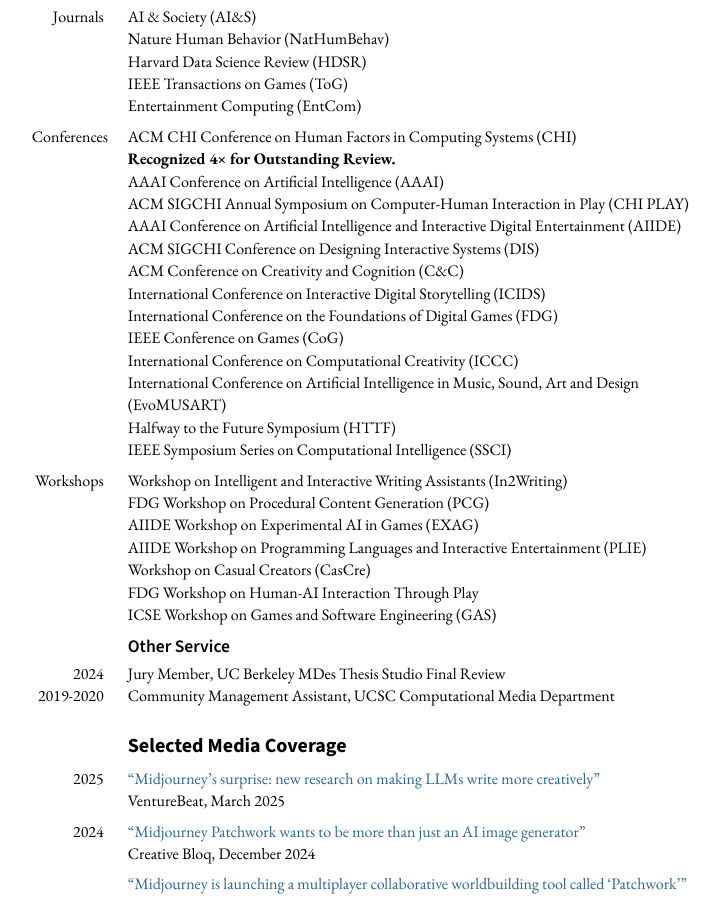
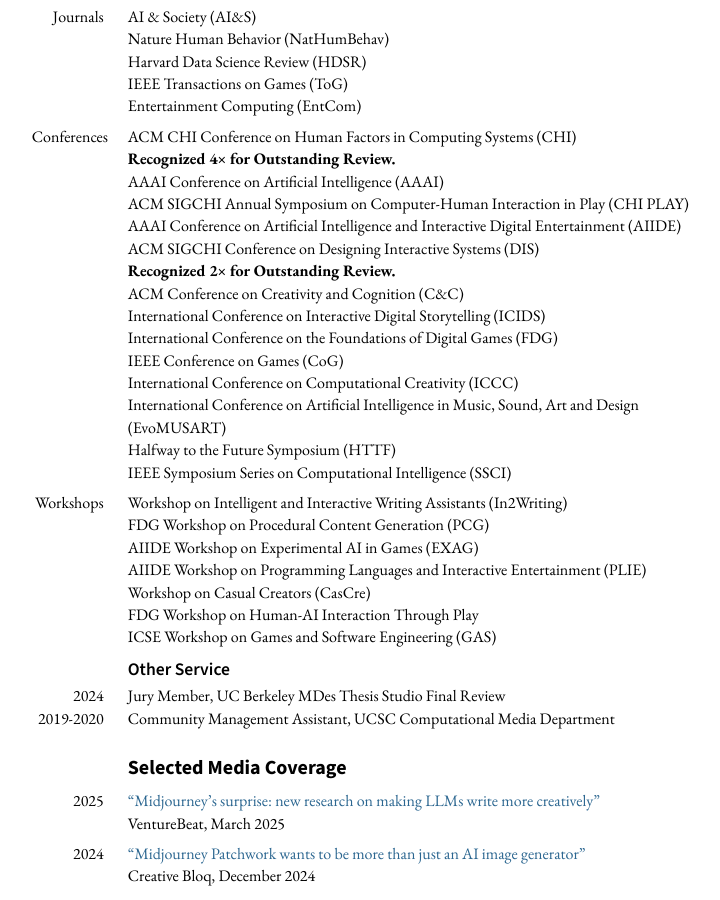
Before and after one commit to mkremins/mkremins.github.io, a Jekyll site: the page built from cv/index.html, in a window 1280 px wide and 900 px high, scrolled down 12320 px. Shown: the whole window, without its empty margins (255-975 px from the left). Built offline with Jekyll 4.4.1, drawn with Linux system fonts in a browser that asks for light colours.

Commit message:
Add DIS 2025 outstanding review recognitions

```diff
--- a/cv/index.html
+++ b/cv/index.html
@@ -520,6 +520,7 @@ layout: null
             ACM SIGCHI Annual Symposium on Computer-Human Interaction in Play (CHI PLAY)<br>
             AAAI Conference on Artificial Intelligence and Interactive Digital Entertainment (AIIDE)<br>
             ACM SIGCHI Conference on Designing Interactive Systems (DIS)<br>
+            <span class="award">Recognized 2× for Outstanding Review.</span><br>
             ACM Conference on Creativity and Cognition (C&C)<br>
             International Conference on Interactive Digital Storytelling (ICIDS)<br>
             International Conference on the Foundations of Digital Games (FDG)<br>
```
